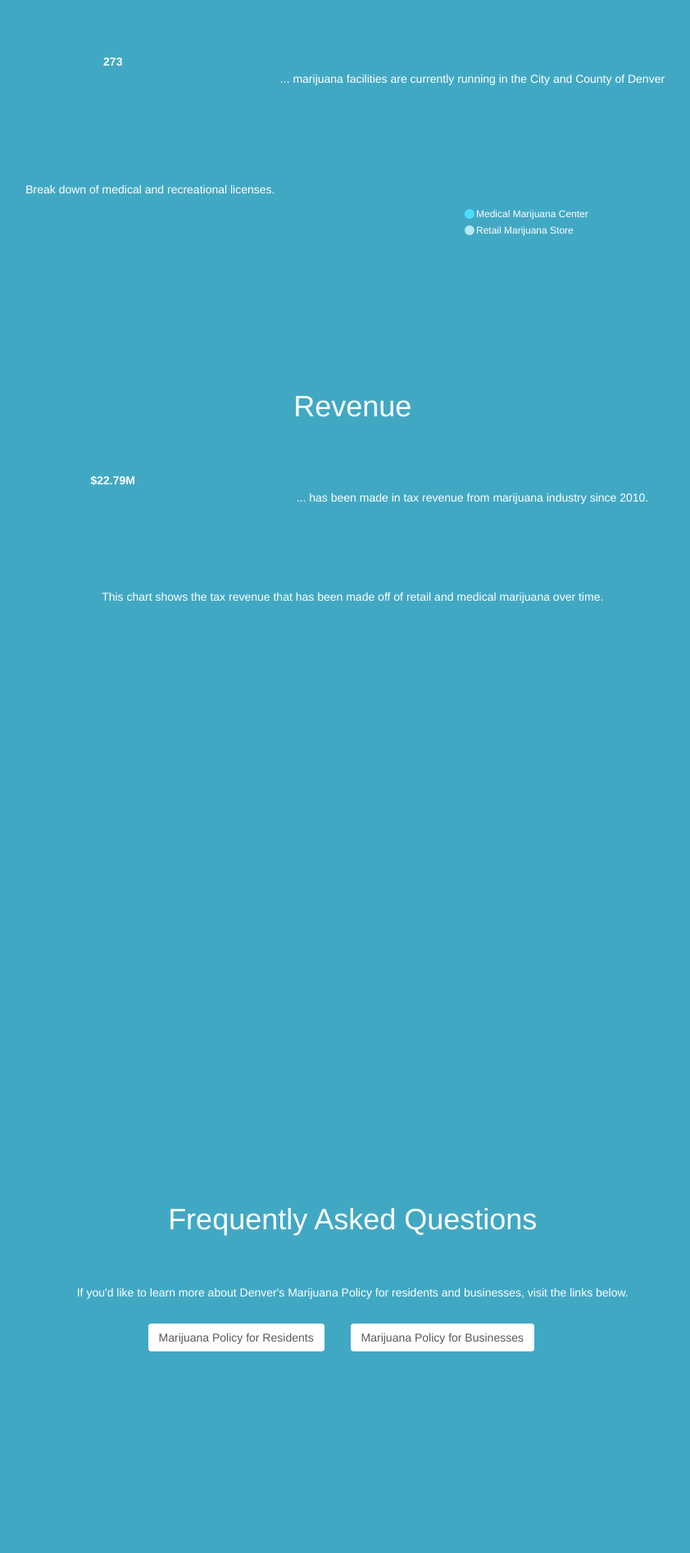
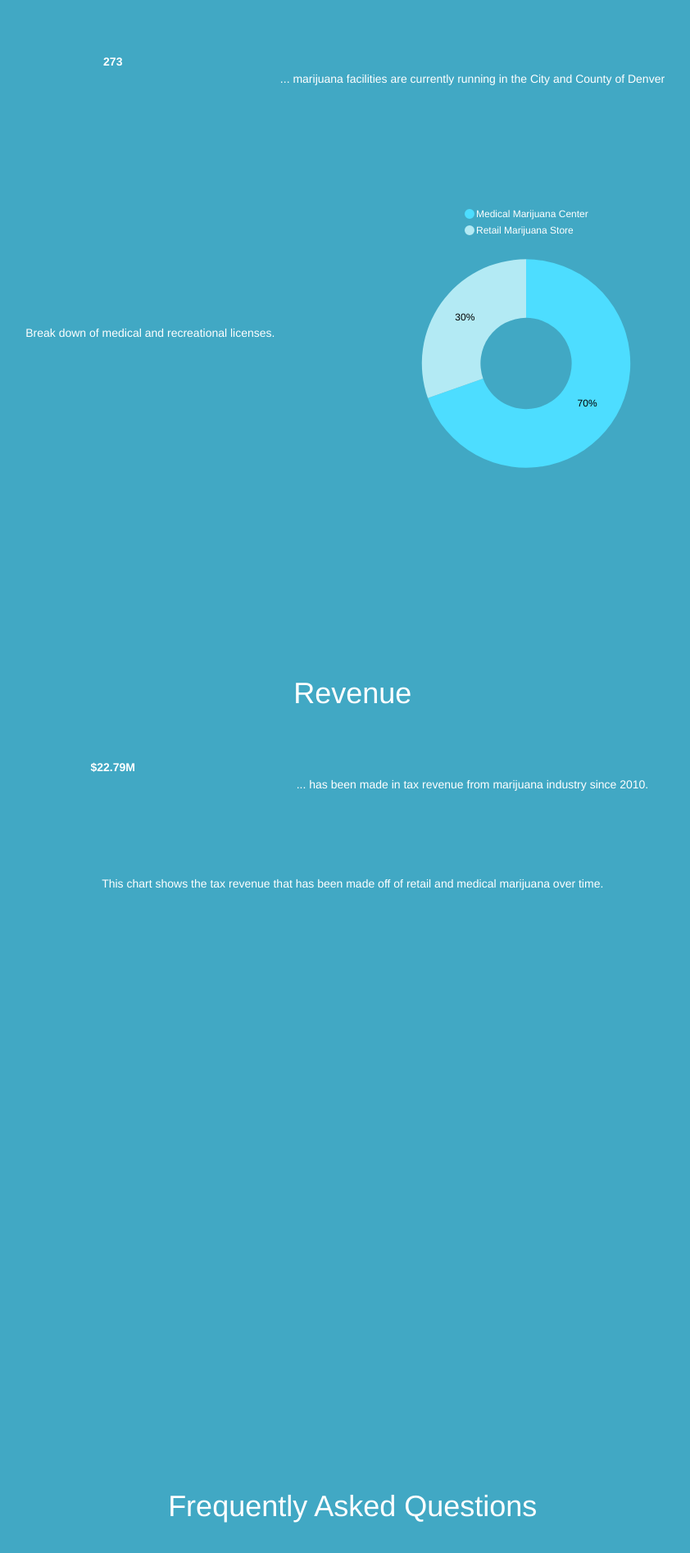
Before and after one commit to boonrs/denver-marijuana-infographic, a Jekyll site: the page built from index.html, in a window 1280 px wide. Shown: the part 618-2513 px from the top of the page at 82% size, without its empty margins (356-1198 px from the left). Built offline with Jekyll 4.4.1, drawn with Linux system fonts in a browser that asks for light colours; Markdown is read by kramdown in place of the engine named in the settings.

Commit message:
added static height to facilities donut, added margin space to prevent donuts from getting chopped off on mobile

```diff
--- a/css/main.css
+++ b/css/main.css
@@ -2,8 +2,9 @@
 /*Chart Styles*/
 #crime-stacked { height: 500px; }
 #revenue-donut { height: 500px; }
+#facilities-donut { height: 500px; }
 #revenue-bar { height: 300px; }
-
+#revenue-donut, #facilities-donut { margin-right: 10px }
 
 /* Master Styles */
 
--- a/index.html
+++ b/index.html
@@ -97,6 +97,7 @@ title: {{ site.name }}
             <div id="facilities-number-description"></div>
           </div>
         </div>
+
 
           <div class="row block">
             <div  class="col-md-6 centered" id="facilities-donut-description">
```
Lines whose indentation alone changed are shown as unchanged.
